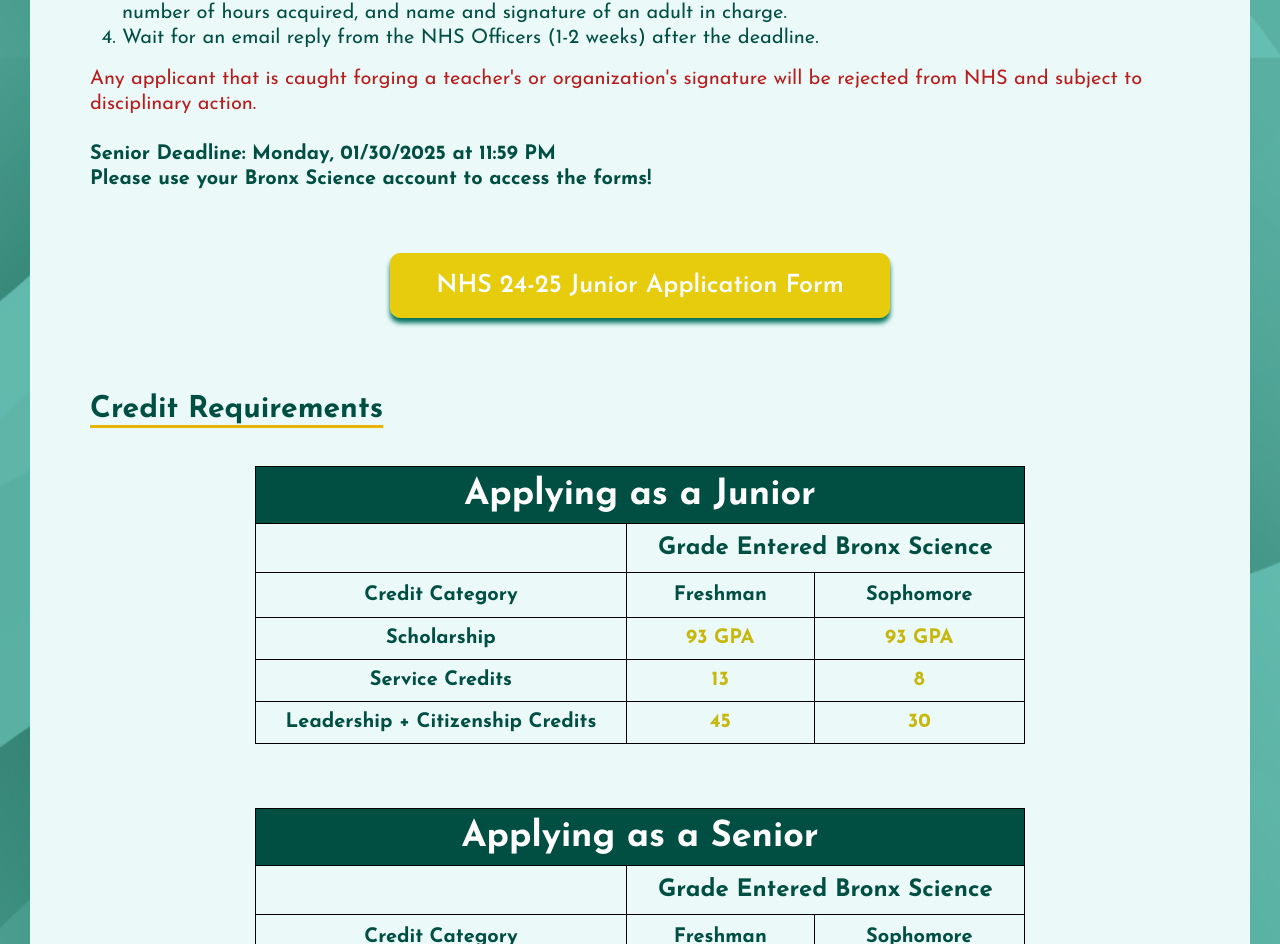
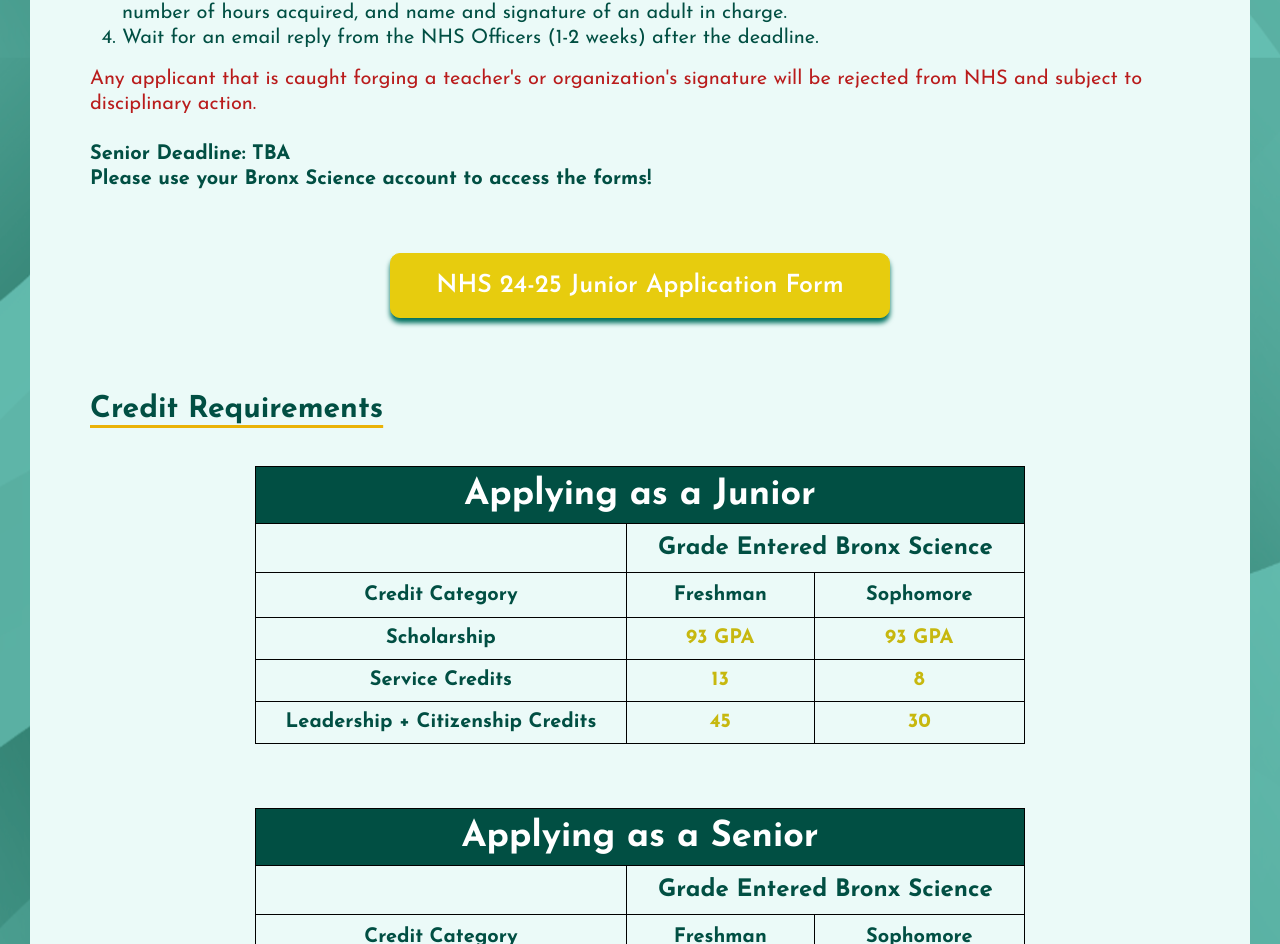
Before and after one commit to MCSaturn6/Bronx-Science-NHS-Update, a React (Create React App) app: page /apply in a window 1280 px wide. Shown: the part 992-1936 px from the top of the page. Built offline with nearby package versions, Linux system fonts and the light colour scheme.

Commit message:
Senior App

```diff
--- a/src/pages/Apply.jsx
+++ b/src/pages/Apply.jsx
@@ -75,7 +75,7 @@
               action.
             </div>
             <br></br>
-            <b>Senior Deadline: Monday, 01/30/2025 at 11:59 PM</b>
+            <b>Senior Deadline: TBA </b>
             <br></br>
             <b>Please use your Bronx Science account to access the forms!</b>
             <br></br>
```
